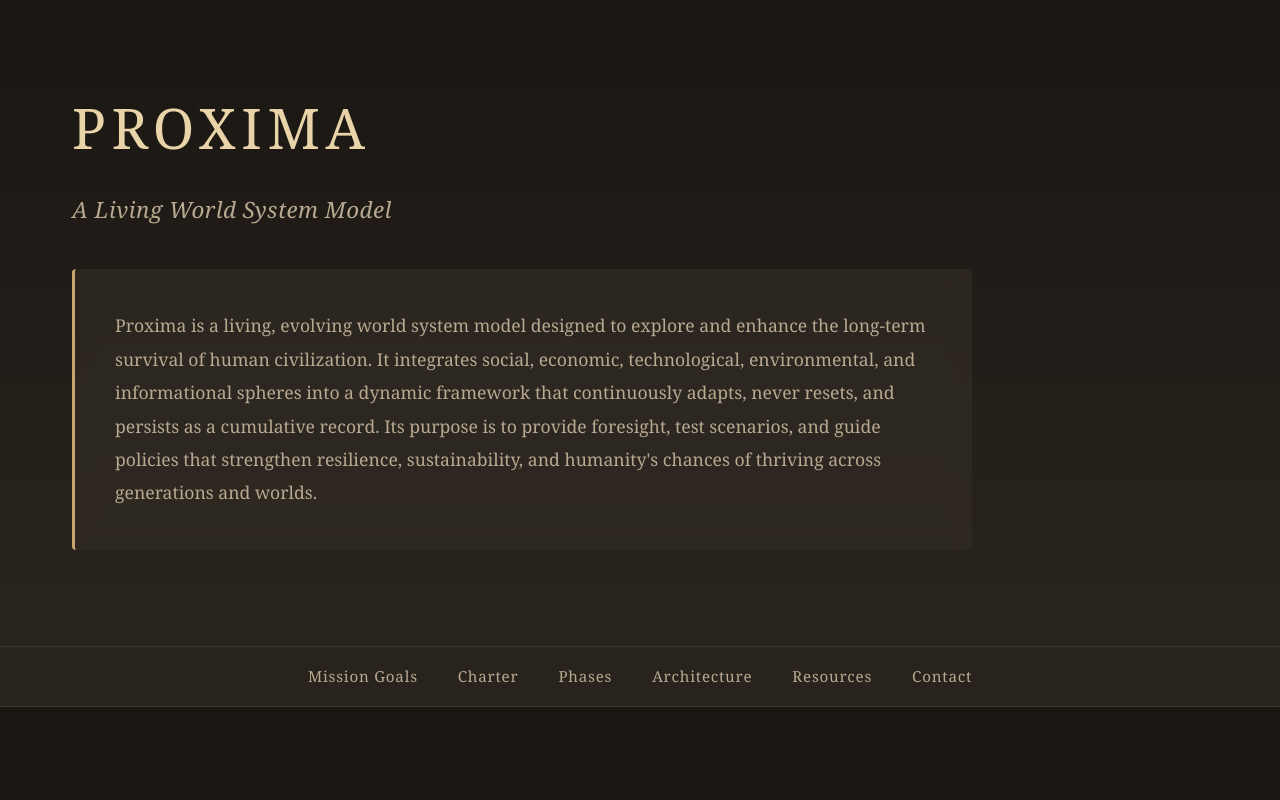
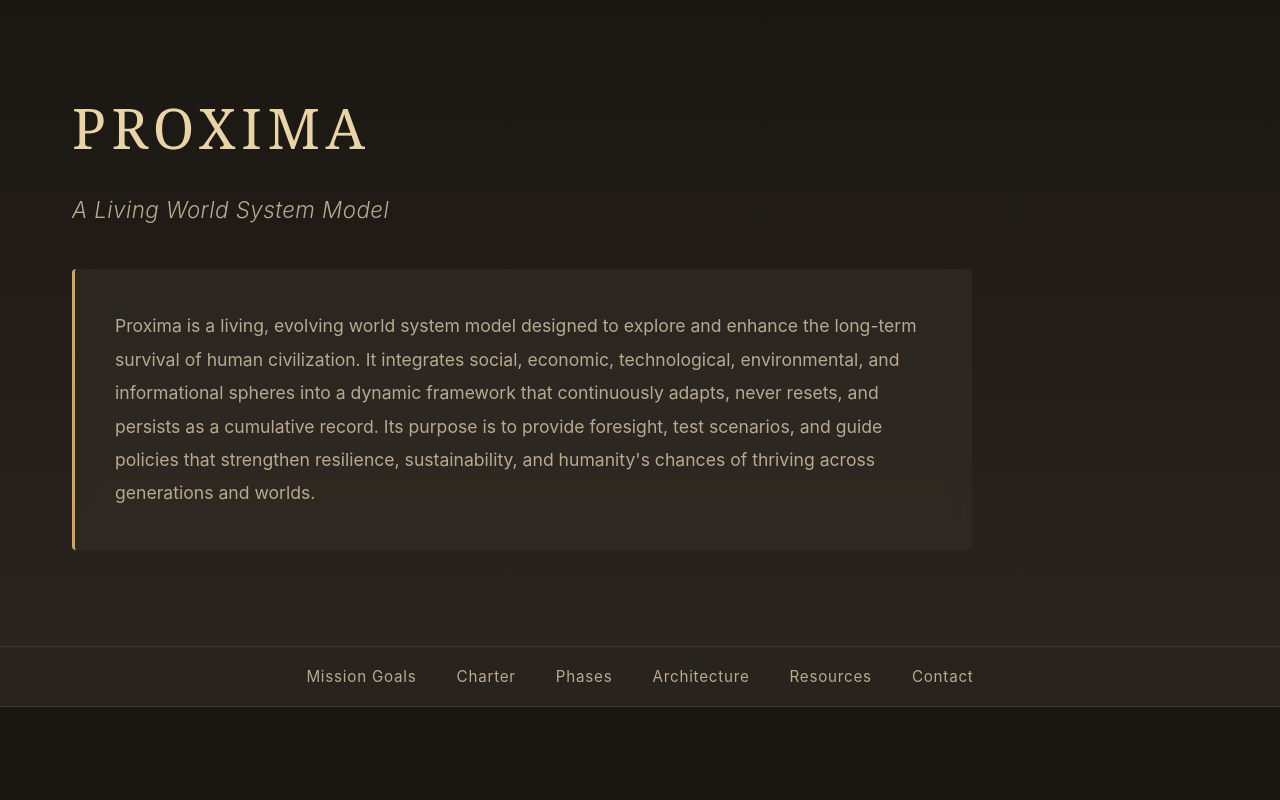
Before and after one commit to arpdm/Proxima, a plain HTML site: page docs/index.html in a window 1280 px wide. Shown: the top 800 px of the page. Drawn offline with Linux system fonts and the light colour scheme.

Commit message:
trying a different theme

```diff
--- a/docs/index.html
+++ b/docs/index.html
@@ -24,7 +24,7 @@
         }
 
         body {
-            font-family: 'Georgia', 'Times New Roman', serif;
+            font-family: 'Aptos', -apple-system, BlinkMacSystemFont, 'Segoe UI', 'Open Sans', 'Helvetica Neue', sans-serif;
             line-height: 1.7;
             color: var(--text-primary);
             background-color: var(--bg-primary);
```
